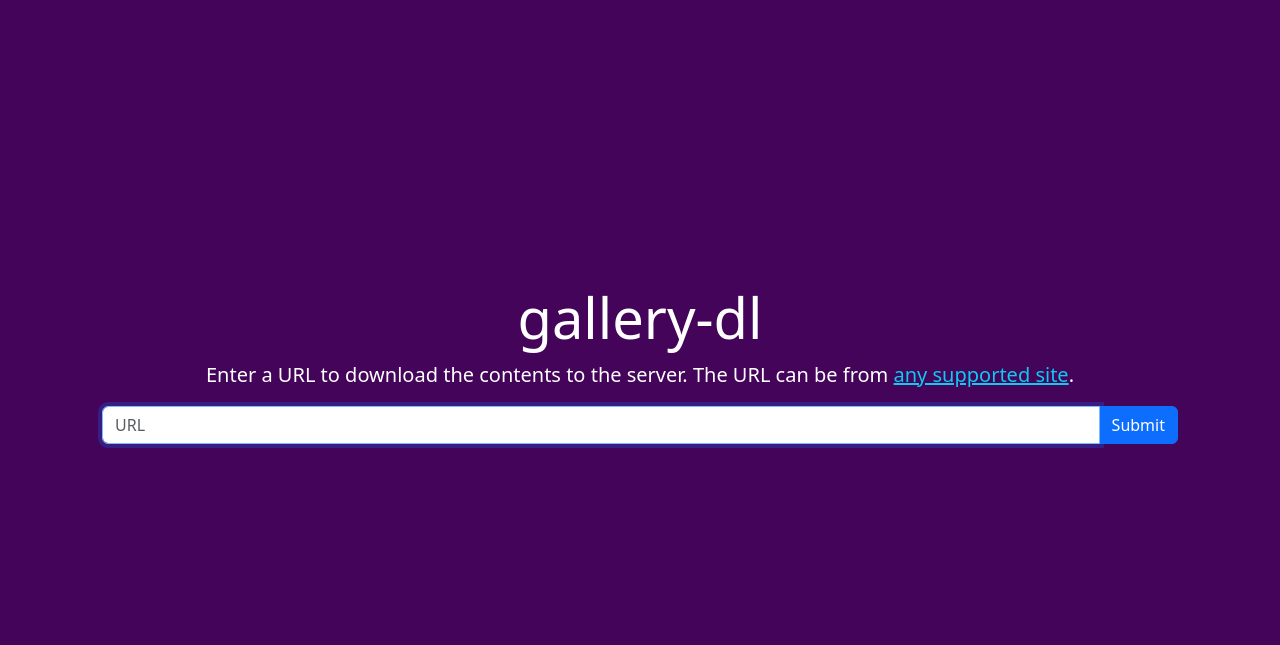
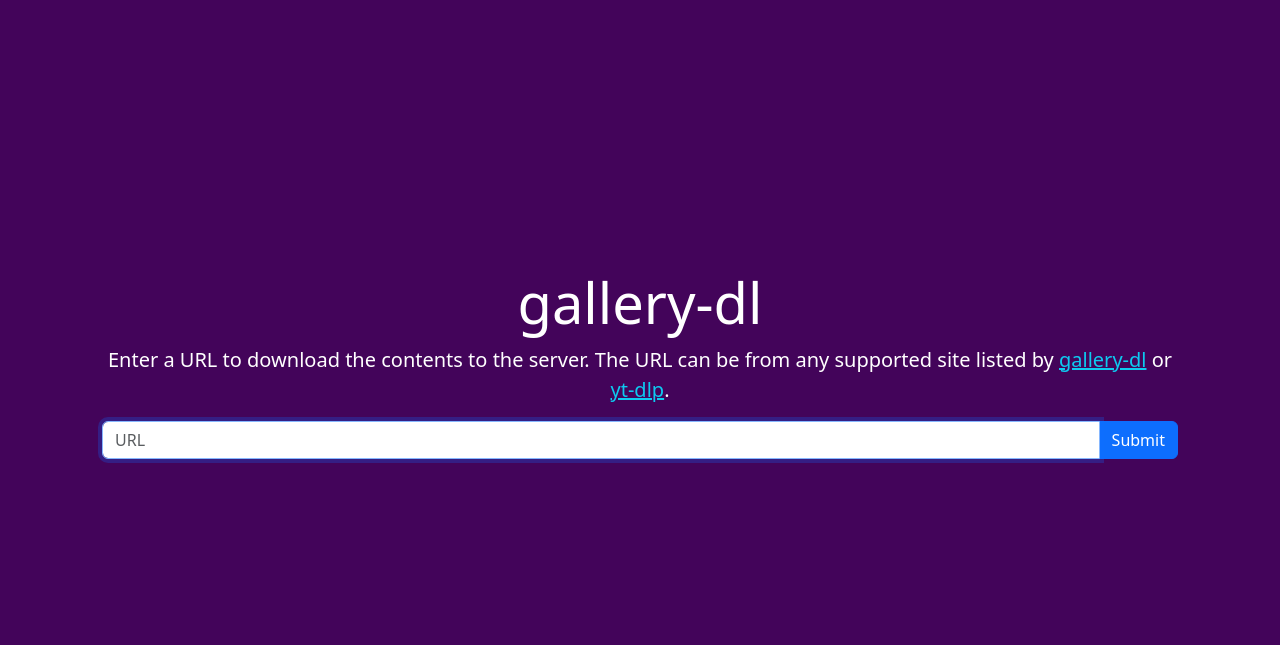
Before and after one commit to qx6ghqkz/gallery-dl-server, a Python web app: template templates/index.html in a window 1280 px wide. Shown: the part 16-661 px from the top of the page. Run offline with Jinja, Linux system fonts and the light colour scheme; the template is opened without the code that fills it, so the values that code supplies are empty; some libraries are stand-ins or nearby versions.

Commit message:
template: update frontend

```diff
--- a/templates/index.html
+++ b/templates/index.html
@@ -33,11 +33,17 @@
         <h1 class="display-4">gallery-dl</h1>
         <p class="lead">
           Enter a URL to download the contents to the server. The URL can be
-          from
+          from any supported site listed by
           <a
             class="text-info"
             href="https://github.com/mikf/gallery-dl/blob/master/docs/supportedsites.md"
-            >any supported site</a
+            >gallery-dl</a
+          >
+          or
+          <a
+            class="text-info"
+            href="https://github.com/yt-dlp/yt-dlp/blob/master/supportedsites.md"
+            >yt-dlp</a
           >.
         </p>
         <form action="/gallery-dl/q" method="POST">
```
Also changed, not shown: images/gallery-dl-server.png.
